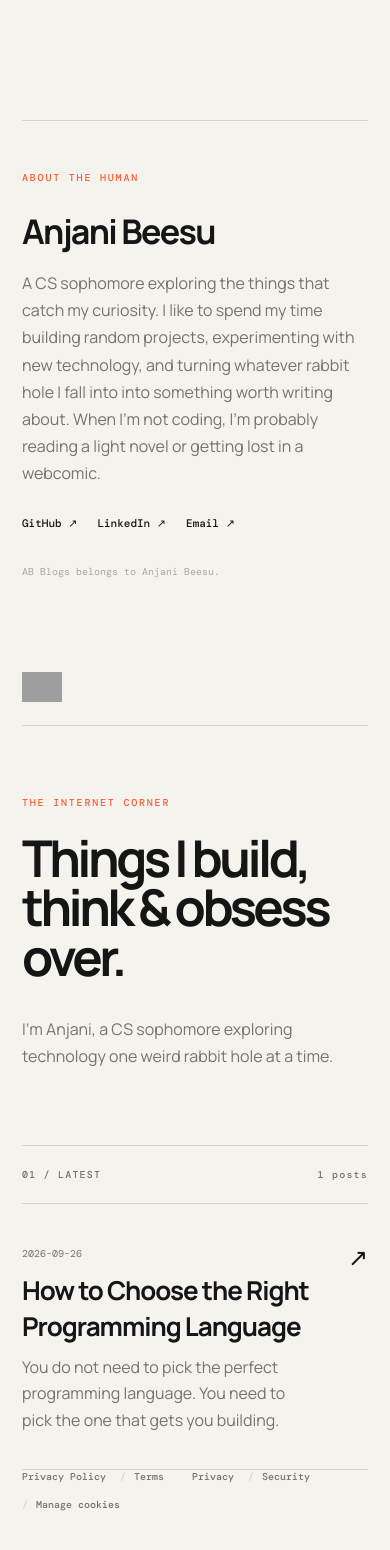
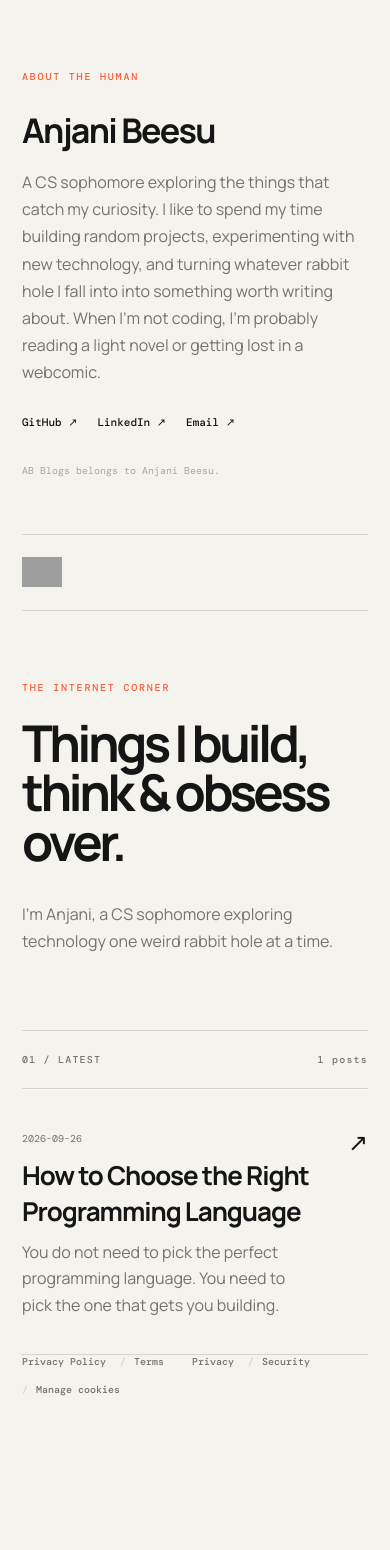
Before and after one commit to AnjaniBeesu/THE-AB-BLOGS, a Next.js app: page / in a window 390 px wide. Shown: the top 1550 px of the page. After the commit the page ends 1509 px from the top, so only its background shows below. Built offline with nearby package versions, Linux system fonts and the light colour scheme; grey boxes are pictures that could not be loaded.

Commit message:
Remove ad layout styles and style About the Human as the homepage side column

```diff
--- a/app/globals.css
+++ b/app/globals.css
@@ -6,14 +6,13 @@ html { scroll-behavior:smooth; }
 body { margin:0; background:var(--bg); color:var(--ink); font-family:Manrope,Arial,sans-serif; }
 a { color:inherit; text-decoration:none; }
 .site-shell { min-height:100vh; display:grid; grid-template-columns:180px minmax(0,860px); justify-content:center; gap:48px; padding:0 32px; }
-.ad-rail { min-height:100vh; border-right:1px solid var(--line); display:flex; justify-content:center; align-items:flex-start; padding-top:150px; position:sticky; top:0; height:100vh; }
-.ad-rail span, .mobile-ad { font:500 9px/1 DM Mono,monospace; letter-spacing:.16em; color:#aaa69d; }
 .content-column { width:100%; min-width:0; }
 
-/* LANDING PAGE ONLY: full viewport, exact 25% ad / 75% content split. */
+/* LANDING PAGE: a calm 25% About the Human column and 75% reading column. */
 .landing-shell { display:grid; grid-template-columns:25vw 75vw; width:100vw; min-width:100vw; min-height:100vh; margin:0; padding:0; gap:0; justify-content:initial; }
-.landing-shell .landing-ad-rail { grid-column:1; width:25vw; min-width:25vw; min-height:100vh; height:100vh; margin:0; padding-top:150px; border-right:1px solid var(--line); border-left:0; position:sticky; top:0; }
-.landing-shell .landing-content { grid-column:2; width:75vw; min-width:0; padding:0 clamp(32px,7vw,110px); }
+.landing-about { grid-column:1; width:25vw; min-width:25vw; min-height:100vh; border-right:1px solid var(--line); padding:0 clamp(28px,4vw,64px); }
+.landing-about .author-footer { margin:0; padding:120px 0 60px; border-top:0; position:sticky; top:0; }
+.landing-content { grid-column:2; width:75vw; min-width:0; padding:0 clamp(32px,7vw,110px); }
 
 .site-header { height:100px; border-bottom:1px solid var(--line); display:flex; align-items:center; justify-content:space-between; }
 .site-header p, .article-header a:last-child { color:var(--muted); font-size:12px; }
@@ -48,8 +47,7 @@ a { color:inherit; text-decoration:none; }
 .site-footer nav a:hover, .site-footer nav button:hover { color:var(--accent); }
 .site-footer nav a + a::before, .site-footer nav button::before { content:"/"; position:absolute; left:0; color:var(--line); pointer-events:none; }
 .site-footer nav button { padding-right:0; }
-.mobile-ad { display:none; }
-.article-shell { grid-template-columns:180px minmax(0,760px); }
+.article-shell { grid-template-columns:minmax(0,760px); }
 .article-header { height:100px; }
 .article-meta { display:flex; gap:20px; margin-top:80px; font:400 10px DM Mono,monospace; color:var(--muted); }
 .article-title { font-size:clamp(46px,7vw,82px); line-height:1; letter-spacing:-.065em; margin:20px 0 25px; }
@@ -72,9 +70,9 @@ a { color:inherit; text-decoration:none; }
 @media (max-width: 900px) {
   .site-shell, .article-shell { grid-template-columns:1fr; padding:0 22px; display:block; }
   .landing-shell { display:block; width:100%; min-width:0; padding:0 22px; margin:0; }
-  .landing-shell .landing-ad-rail { display:none; }
-  .landing-shell .landing-content { width:100%; padding:0; }
-  .ad-rail { display:none; }
+  .landing-about { width:100%; min-width:0; min-height:auto; border-right:0; border-bottom:1px solid var(--line); padding:0; }
+  .landing-about .author-footer { position:static; padding:70px 0 55px; }
+  .landing-content { width:100%; padding:0; }
   .content-column { padding-bottom:70px; }
   .site-header { height:76px; }
   .site-header p { display:none; }
@@ -82,8 +80,7 @@ a { color:inherit; text-decoration:none; }
   .hero { padding:70px 0 75px; }
   .hero h1 { font-size:clamp(46px,13vw,72px); }
   .post-card h2 { font-size:26px; }
-  .mobile-ad { display:flex; position:fixed; z-index:20; left:0; right:0; bottom:0; height:34px; background:rgba(245,243,237,.96); border-top:1px solid var(--line); align-items:center; justify-content:center; }
-  .site-footer { padding-bottom:56px; }
+  .site-footer { padding-bottom:42px; }
   .site-footer-inner { display:block; }
   .site-footer-label { display:block; margin-bottom:20px; }
   .site-footer nav { justify-content:flex-start; row-gap:14px; }
```
